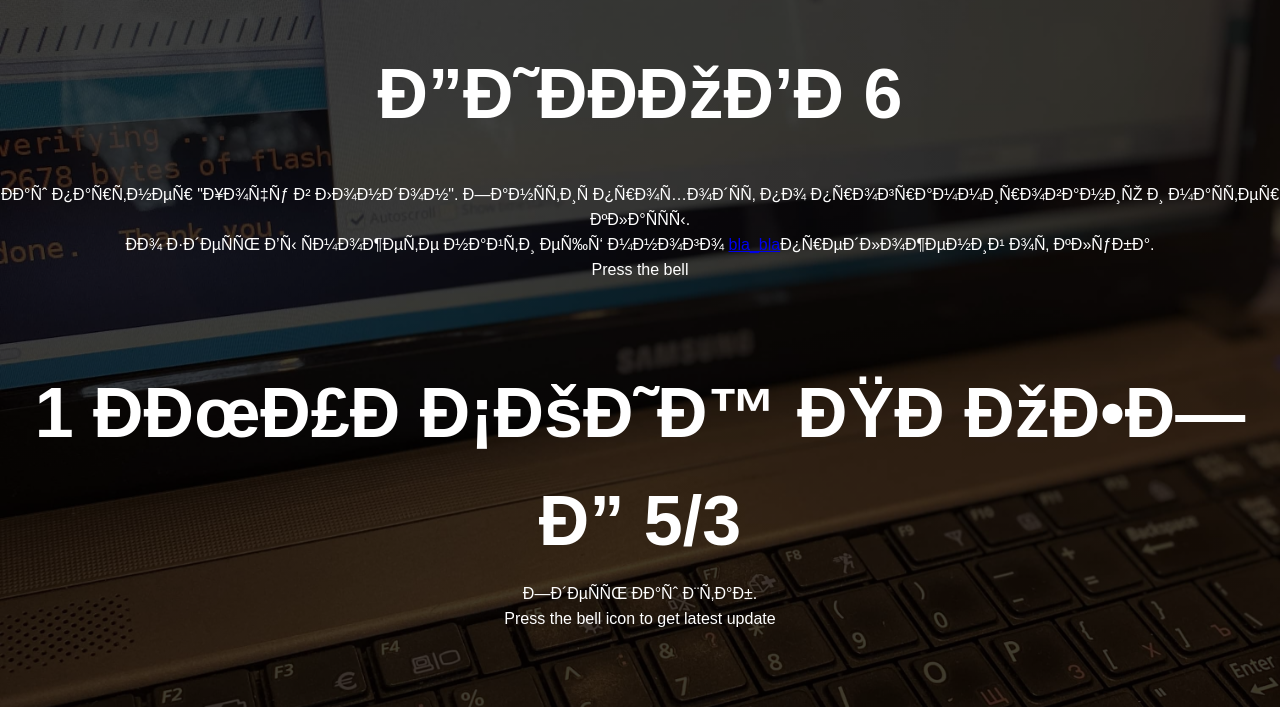
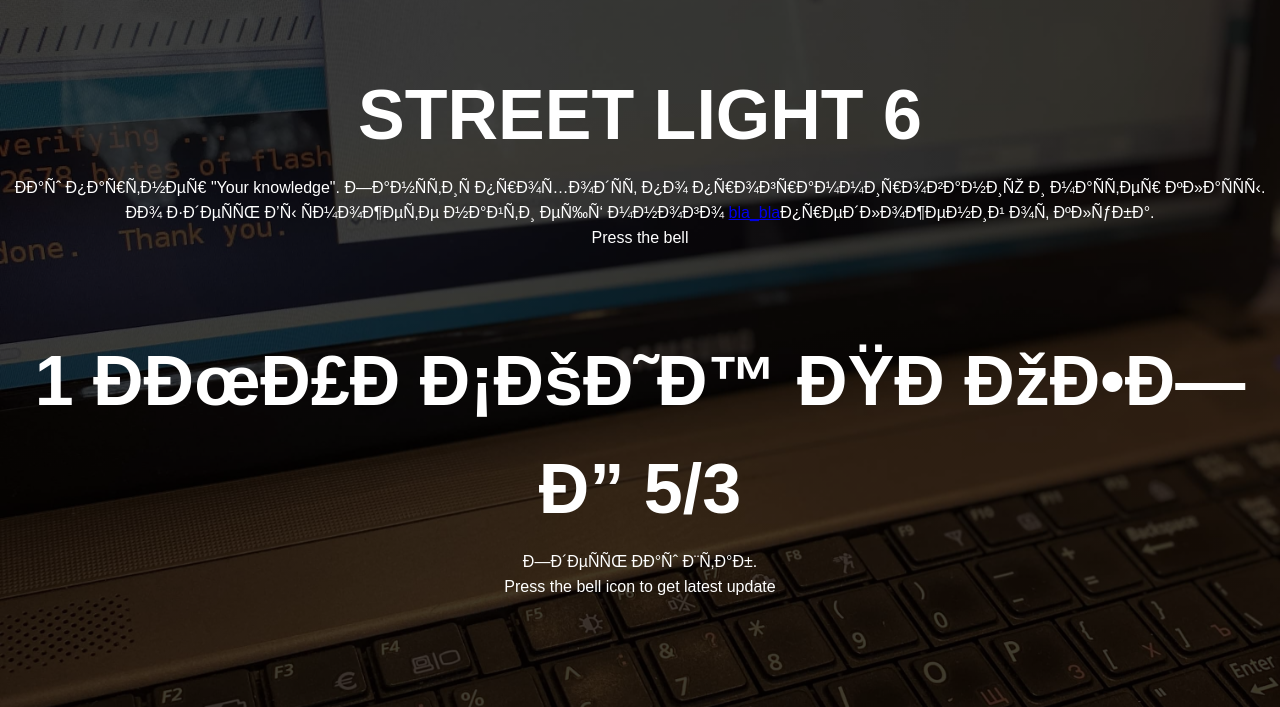
Before and after one commit to LASHKOAG/Lashko_website, a plain HTML site: page address.html in a window 1280 px wide. Shown: the part 93-800 px from the top of the page. Drawn offline with Linux system fonts and the light colour scheme.

Commit message:
change title page and address partner

```diff
--- a/address.html
+++ b/address.html
@@ -2,7 +2,7 @@
 <html>
 <head>
 	<!-- <meta charset="utf-8"> -->
-	<title>How to make a website - Easy Tutorials</title>
+	<title>Practice code</title>
 	<!-- <link rel="stylesheet" type="text/css" href="style.css"> -->
 	<link rel="stylesheet" href="style_address.css">
 </head>
@@ -20,8 +20,8 @@
 		</div>
 
 		<div class="content">
-			<h1>ДИАНОВА 6</h1>
-			<p>Наш партнер "Хочу в Лондон". Занятия проходят по программированию и мастер классы.<br>Но здесь Вы сможете найти ещё много <a href="#">bla_bla</a>предложений от клуба.
+			<h1>STREET LIGHT 6</h1>
+			<p>Наш партнер "Your knowledge". Занятия проходят по программированию и мастер классы.<br>Но здесь Вы сможете найти ещё много <a href="#">bla_bla</a>предложений от клуба.
 				<br>Press the bell </p>
 			<h1>1 АМУРСКИЙ ПРОЕЗД 5/3</h1>
 			<p>Здесь Наш Штаб. <br>Press the bell icon to get latest update</p>
```
